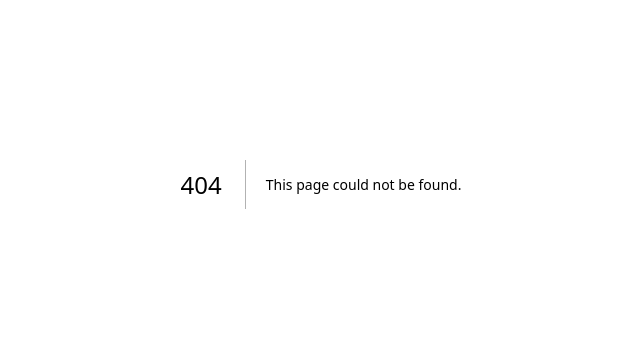
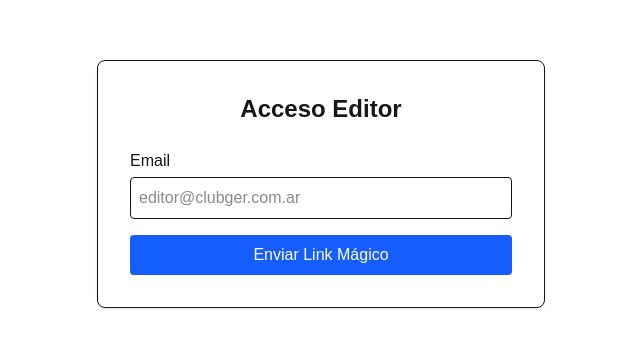
Before and after one commit to renzo23rc/CLIPSGER, a Next.js app: page /login in a window 1280 px wide. Before the commit this address had no page. Shown: the part 216-564 px from the top of the page, without its empty margins (319-959 px from the left). Built offline with nearby package versions, Linux system fonts and the light colour scheme.

Commit message:
feat: crear pagina de login con magic link

```diff
--- /dev/null
+++ b/src/app/login/actions.ts
@@ -0,0 +1,22 @@
+'use server'
+
+import { createClient } from '@/lib/supabase/server'
+import { redirect } from 'next/navigation'
+
+export async function loginWithEmail(formData: FormData) {
+  const email = formData.get('email') as string
+  const supabase = await createClient()
+
+  const { error } = await supabase.auth.signInWithOtp({
+    email,
+    options: {
+      emailRedirectTo: `${process.env.NEXT_PUBLIC_SITE_URL || 'http://localhost:3000'}/auth/callback`,
+    },
+  })
+
+  if (error) {
+    return { error: error.message }
+  }
+
+  return { success: true }
+}
--- /dev/null
+++ b/src/app/login/page.tsx
@@ -0,0 +1,56 @@
+'use client'
+
+import { useState } from 'react'
+import { loginWithEmail } from './actions'
+
+export default function LoginPage() {
+  const [status, setStatus] = useState<'idle' | 'loading' | 'success' | 'error'>('idle')
+  const [errorMessage, setErrorMessage] = useState('')
+
+  async function onSubmit(formData: FormData) {
+    setStatus('loading')
+    const res = await loginWithEmail(formData)
+    if (res?.error) {
+      setStatus('error')
+      setErrorMessage(res.error)
+    } else {
+      setStatus('success')
+    }
+  }
+
+  return (
+    <div className="flex min-h-screen items-center justify-center p-4">
+      <div className="w-full max-w-md p-8 border rounded-lg shadow-sm">
+        <h1 className="text-2xl font-bold mb-6 text-center">Acceso Editor</h1>
+        {status === 'success' ? (
+          <div className="p-4 bg-green-50 text-green-700 rounded text-center">
+            Revisá tu correo. Te enviamos un link mágico para entrar.
+          </div>
+        ) : (
+          <form action={onSubmit} className="flex flex-col gap-4">
+            <label className="flex flex-col gap-1">
+              <span>Email</span>
+              <input
+                name="email"
+                type="email"
+                required
+                className="p-2 border rounded"
+                placeholder="editor@clubger.com.ar"
+              />
+            </label>
+            {status === 'error' && (
+              <div className="text-red-600 text-sm">{errorMessage}</div>
+            )}
+            <button
+              type="submit"
+              disabled={status === 'loading'}
+              className="bg-blue-600 text-white p-2 rounded disabled:opacity-50"
+            >
+              {status === 'loading' ? 'Enviando...' : 'Enviar Link Mágico'}
+            </button>
+          </form>
+        )}
+      </div>
+    </div>
+  )
+}
```
